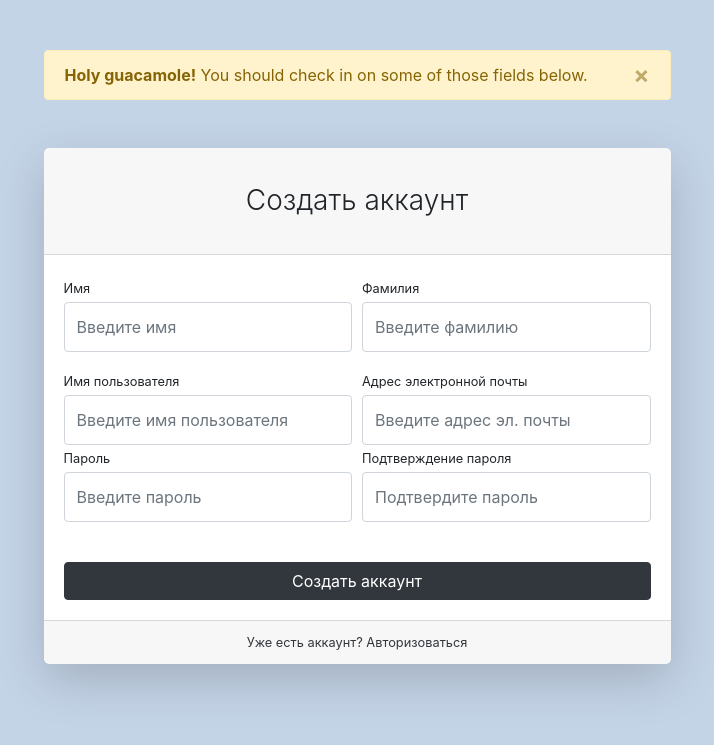
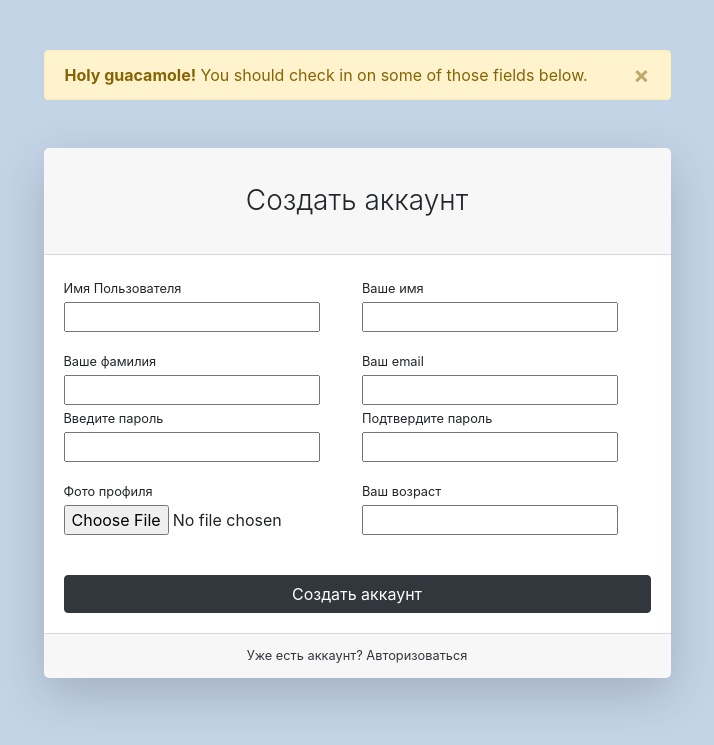
Before and after one commit to dadika123/Django_Base, a Django app: template authapp/templates/authapp/register.html in a window 1280 px wide. Shown: the top 745 px of the page, without its empty margins (283-997 px from the left). Run offline with Django 3.2, Linux system fonts and the light colour scheme; the template is opened without the code that fills it: most values are stand-ins (such as "Sample title", 1, 10 or a date in 2020); form fields are guessed from the names that the template uses; some libraries are stand-ins or nearby versions.

Commit message:
register

```diff
--- a/authapp/templates/authapp/register.html
+++ b/authapp/templates/authapp/register.html
@@ -1,4 +1,5 @@
 <!DOCTYPE html>
+{% load staticfiles %}
 <html lang="en">
 
 <head>
@@ -7,8 +8,10 @@
     <meta name="viewport" content="width=device-width, initial-scale=1, shrink-to-fit=no" />
     <meta name="description" content="" />
     <meta name="author" content="" />
-    <title>GeekShop - Регистрация</title>
-    <link href="../css/auth-admin.css" rel="stylesheet" />
+    <title>
+        {{ title | title }}
+    </title>
+    <link href="{% static 'css/auth-admin.css' %}" rel="stylesheet" />
     <script src="https://cdnjs.cloudflare.com/ajax/libs/font-awesome/5.15.1/js/all.min.js" crossorigin="anonymous">
     </script>
 </head>
@@ -32,52 +35,72 @@
                                     <h3 class="text-center font-weight-light my-4">Создать аккаунт</h3>
                                 </div>
                                 <div class="card-body">
-                                    <form>
+                                    <form action="{% url 'auth:register' %}" method="post"
+                                        enctype="multipart/form-data">
+                                        {% csrf_token %}
                                         <div class="form-row">
                                             <div class="col-md-6">
                                                 <div class="form-group">
-                                                    <label class="small mb-1" for="inputFirstName">Имя</label>
-                                                    <input class="form-control py-4" id="inputFirstName" type="text"
-                                                        placeholder="Введите имя" />
+                                                    <label class="small mb-1"
+                                                        for="{{ register_form.username.id_for_label }}">Имя
+                                                        Пользователя</label>
+                                                    {{ register_form.username}}
                                                 </div>
                                             </div>
                                             <div class="col-md-6">
                                                 <div class="form-group">
-                                                    <label class="small mb-1" for="inputLastName">Фамилия</label>
-                                                    <input class="form-control py-4" id="inputLastName" type="text"
-                                                        placeholder="Введите фамилию" />
+                                                    <label class="small mb-1"
+                                                        for="{{ register_form.first_name.id_for_label }}">Ваше
+                                                        имя</label>
+                                                    {{ register_form.first_name}}
                                                 </div>
                                             </div>
                                         </div>
                                         <div class="form-row">
                                             <div class="col-md-6">
-                                                <label class="small mb-1" for="inputUsername">Имя пользователя</label>
-                                                <input class="form-control py-4" id="inputUsername" type="text"
-                                                    aria-describedby="usernameHelp"
-                                                    placeholder="Введите имя пользователя" />
+                                                <label class="small mb-1"
+                                                    for="{{ register_form.last_name.id_for_label }}">Ваше
+                                                    фамилия</label>
+                                                {{ register_form.last_name}}
                                             </div>
                                             <div class="col-md-6">
-                                                <label class="small mb-1" for="inputEmailAddress">Адрес электронной
-                                                    почты</label>
-                                                <input class="form-control py-4" id="inputEmailAddress" type="email"
-                                                    aria-describedby="emailHelp"
-                                                    placeholder="Введите адрес эл. почты" />
+                                                <label class="small mb-1"
+                                                    for="{{ register_form.email.id_for_label }}">Ваш email</label>
+                                                {{ register_form.email}}
                                             </div>
                                         </div>
                                         <div class="form-row">
                                             <div class="col-md-6">
                                                 <div class="form-group">
-                                                    <label class="small mb-1" for="inputPassword">Пароль</label>
-                                                    <input class="form-control py-4" id="inputPassword" type="password"
-                                                        placeholder="Введите пароль" />
+                                                    <label class="small mb-1"
+                                                        for="{{ register_form.password1.id_for_label }}">Введите
+                                                        пароль</label>
+                                                    {{ register_form.password1}}
                                                 </div>
                                             </div>
                                             <div class="col-md-6">
                                                 <div class="form-group">
-                                                    <label class="small mb-1" for="inputConfirmPassword">Подтверждение
-                                                        пароля</label>
-                                                    <input class="form-control py-4" id="inputConfirmPassword"
-                                                        type="password" placeholder="Подтвердите пароль" />
+                                                    <label class="small mb-1"
+                                                        for="{{ register_form.password2.id_for_label }}">Подтвердите
+                                                        пароль</label>
+                                                    {{ register_form.password2}}
+                                                </div>
+                                            </div>
+                                        </div>
+                                        <div class="form-row">
+                                            <div class="col-md-6">
+                                                <div class="form-group">
+                                                    <label class="small mb-1"
+                                                        for="{{ register_form.avatar.id_for_label }}">Фото
+                                                        профиля</label>
+                                                    {{ register_form.avatar}}
+                                                </div>
+                                            </div>
+                                            <div class="col-md-6">
+                                                <div class="form-group">
+                                                    <label class="small mb-1"
+                                                        for="{{ register_form.age.id_for_label }}">Ваш возраст</label>
+                                                    {{ register_form.age}}
                                                 </div>
                                             </div>
                                         </div>
@@ -88,7 +111,8 @@
                                     </form>
                                 </div>
                                 <div class="card-footer text-center">
-                                    <div class="small"><a href="login.html">Уже есть аккаунт? Авторизоваться</a></div>
+                                    <div class="small"><a href="{% url 'auth:register' %}">Уже есть аккаунт?
+                                            Авторизоваться</a></div>
                                 </div>
                             </div>
                         </div>
@@ -100,7 +124,7 @@
     <script src="https://code.jquery.com/jquery-3.5.1.slim.min.js" crossorigin="anonymous"></script>
     <script src="https://cdn.jsdelivr.net/npm/bootstrap@4.5.3/dist/js/bootstrap.bundle.min.js" crossorigin="anonymous">
     </script>
-    <script src="../js/auth-admin.js"></script>
+    <script src="{% static '/js/auth-admin.js' %}"></script>
 </body>
 
 </html>
--- a/authapp/urls.py
+++ b/authapp/urls.py
@@ -7,5 +7,5 @@
 urlpatterns = [
     path('login/', authapp.login, name='login'),
     path('logout/', authapp.logout, name='logout'),
-    path('register/', authapp.logout, name='register'),
+    path('register/', authapp.register, name='register'),
 ]
```
Also changed, not shown: authapp/forms.py (+22 -0 lines), authapp/views.py (+12 -2 lines).
